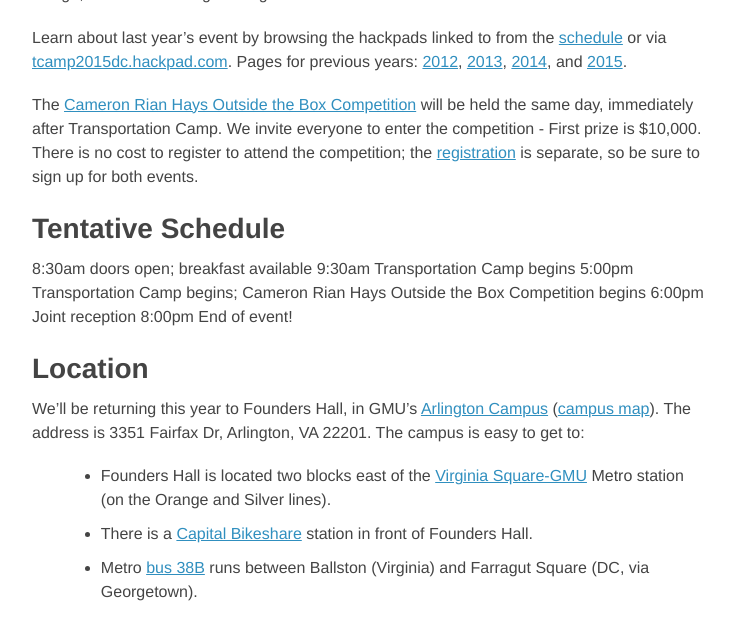
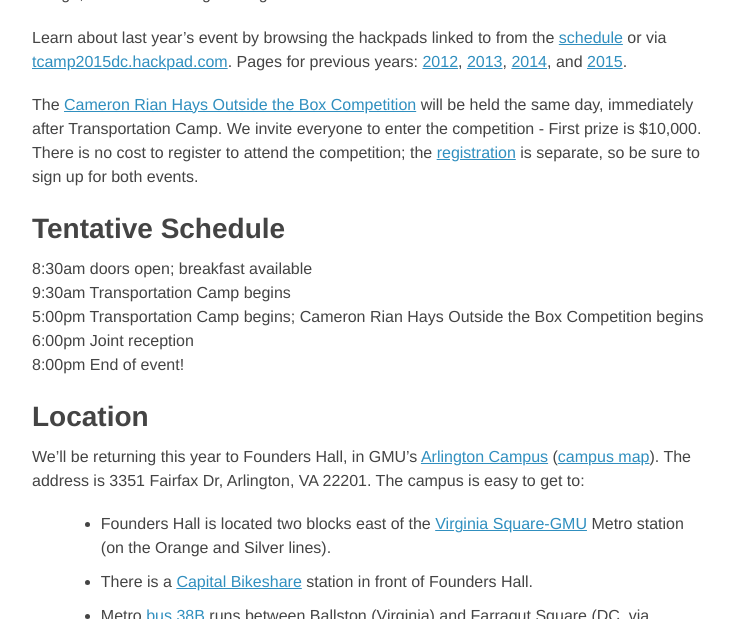
Before and after one commit to transpocamp/transportationcamp.org, a Jekyll site: the page built from events/dc-2016/index.markdown, in a window 1280 px wide and 900 px high, scrolled down 665 px, cut to the strip 0-619 px from the top of the window. Shown: the whole strip, without its empty margins (272-1006 px from the left). Built offline with Jekyll 4.4.1, drawn with Linux system fonts in a browser that asks for light colours; nearby versions of some CDN libraries; Markdown is read by kramdown in place of the engine named in the settings.

Commit message:
add <br>s

```diff
--- a/events/dc-2016/index.markdown
+++ b/events/dc-2016/index.markdown
@@ -23,10 +23,10 @@
 
 ### Tentative Schedule
 
-8:30am doors open; breakfast available
-9:30am Transportation Camp begins
-5:00pm Transportation Camp begins; Cameron Rian Hays Outside the Box Competition begins
-6:00pm Joint reception
+8:30am doors open; breakfast available<br>
+9:30am Transportation Camp begins<br>
+5:00pm Transportation Camp begins; Cameron Rian Hays Outside the Box Competition begins<br>
+6:00pm Joint reception<br>
 8:00pm End of event!
 
 ### Location
```
